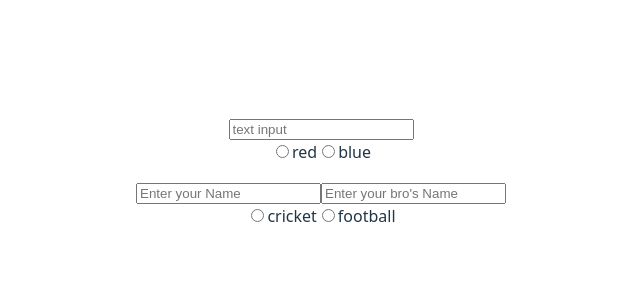
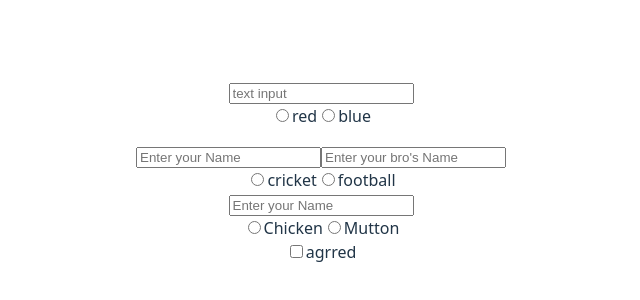
Before and after one commit to DEBAYUDHCHAKRABORTY/react-one08, a React (Vite) app in the folder czar-react/: page / in a window 1280 px wide. Shown: the part 228-528 px from the top of the page, without its empty margins (319-959 px from the left). Built offline with nearby package versions, Linux system fonts and the light colour scheme.

Commit message:
today's 1st project done

```diff
--- a/czar-react/src/App.jsx
+++ b/czar-react/src/App.jsx
@@ -2,6 +2,7 @@ import { useState } from 'react'
 import './App.css'
 import Terad from './textRadio'
 import MultiInput from './texRad'
+import InRadChe from './inRadCheck'
 
 function App() {
 
@@ -9,6 +10,7 @@ function App() {
     <>
       <Terad/>
       <MultiInput/>
+      <InRadChe/>
     </>
   )
 }
--- /dev/null
+++ b/czar-react/src/inRadCheck.jsx
@@ -0,0 +1,55 @@
+import { useState } from "react";
+
+function InRadChe() {
+  const [name, setName] = useState();
+  const [rad, setRad] = useState("");
+  const [check, setCheck] = useState();
+
+  function handleBtn(event) {
+    const inputName = event.target.name;
+    const inputVal = event.target.value;
+
+    if (inputName === "myName") {
+      setName(inputVal);
+    }
+
+    if (inputName === "food") {
+      setRad(inputVal);
+    }
+
+    if (inputName === "agree") {
+      setCheck(inputVal);
+    }
+  }
+
+  return (
+    <div>
+      <input
+        type="text"
+        name="myName"
+        placeholder="Enter your Name"
+        onInput={handleBtn}
+      />
+
+      <br />
+
+      <input type="radio" name="food" value="Chicken" onInput={handleBtn} />
+      Chicken
+
+      <input type="radio" name="food" value="Mutton" onInput={handleBtn} />
+      Mutton
+
+      <br />
+
+      <input type="checkbox" name="agree" value="agree" onInput={handleBtn} />
+      agrred
+
+      {name && <h3>Your Name is {name}</h3>}
+      {rad && <h3>Your fav dish {rad} ? </h3>}
+      {check && <h3>I agree ! I'm a {rad} lover</h3>}
+
+    </div>
+  );
+}
+
+export default InRadChe;
```
